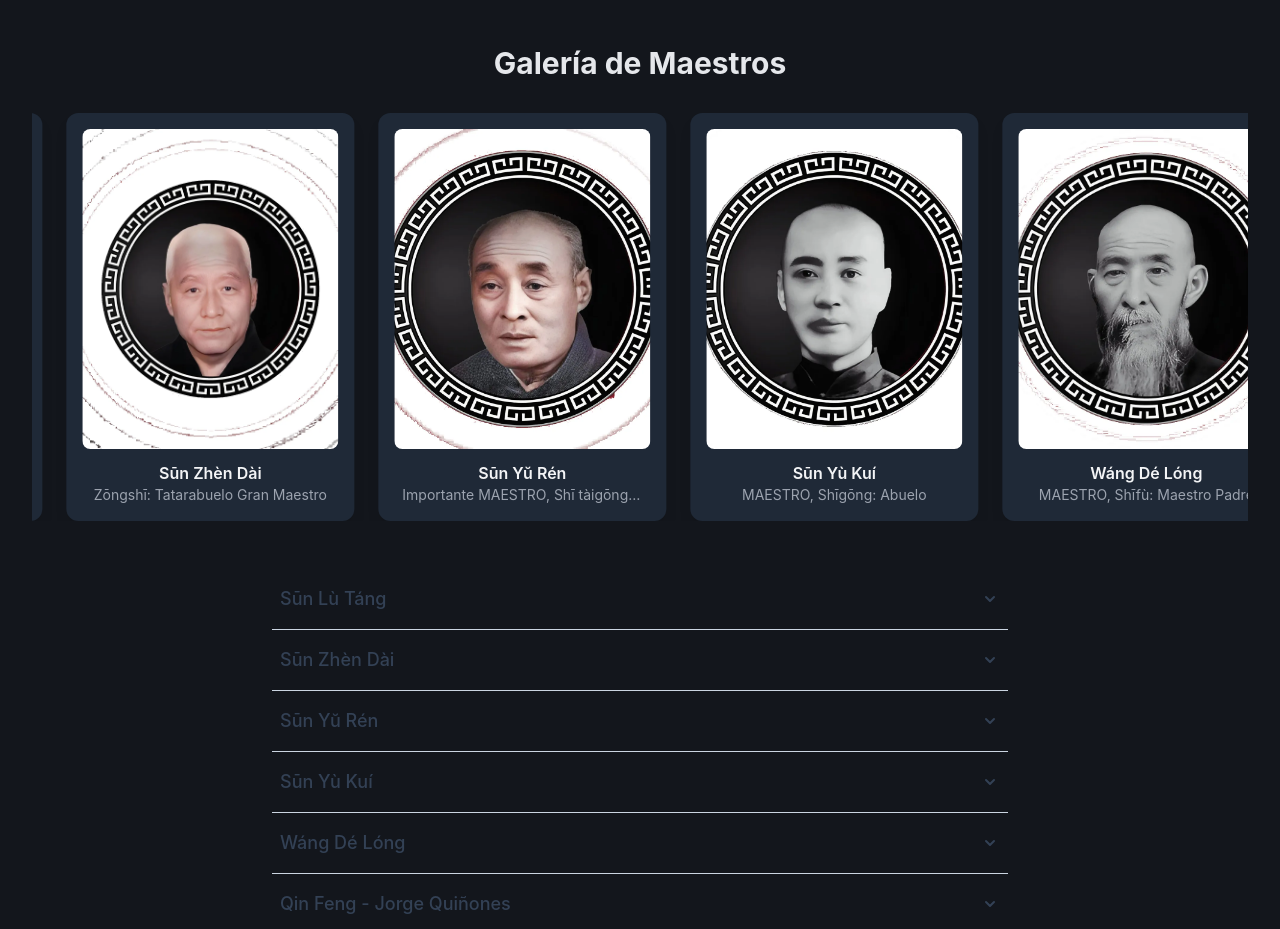
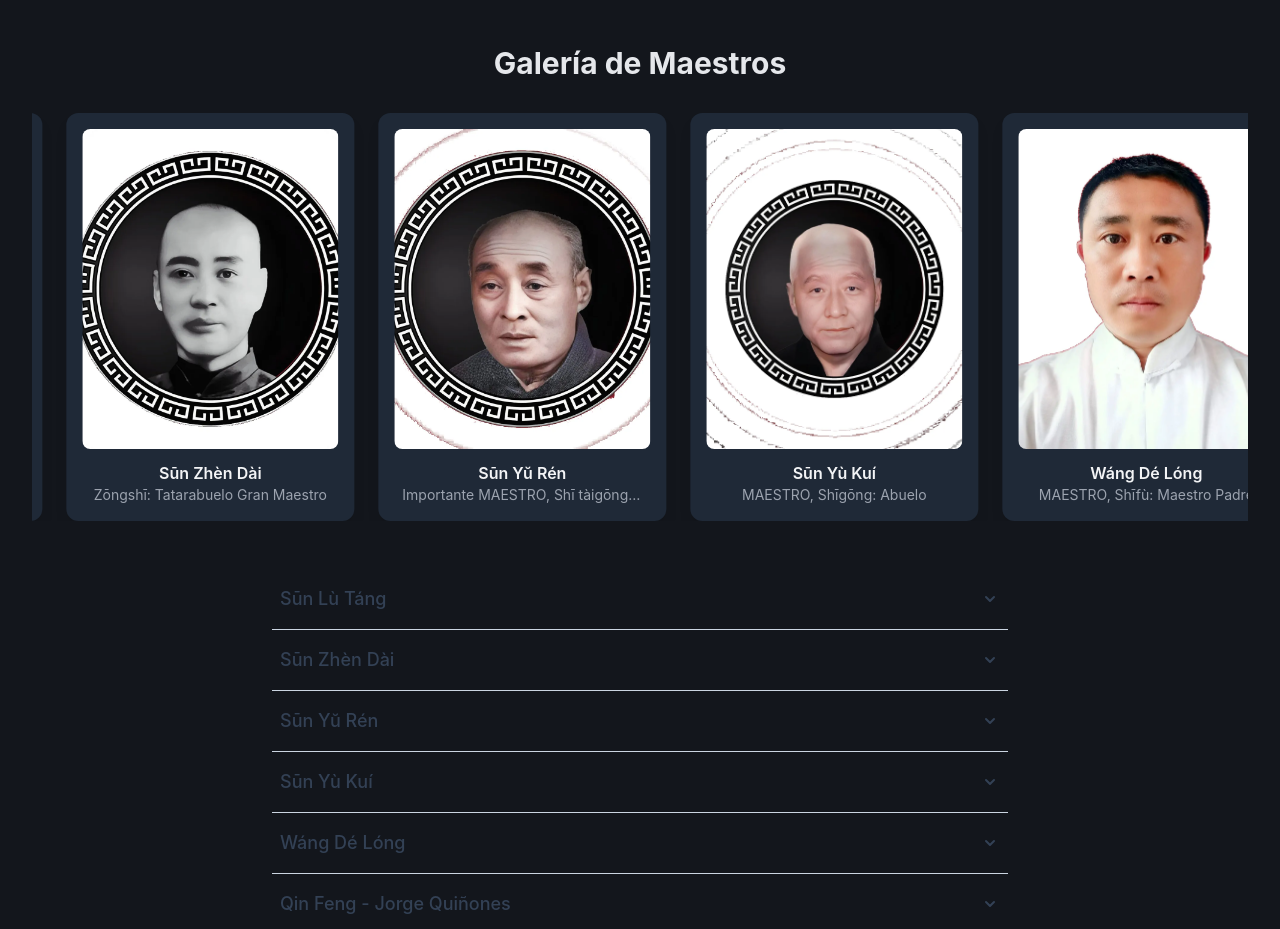
Before and after one commit to alexandersilvera/tai-chi-chuan-uruguay, an Astro site: page /linaje in a window 1280 px wide. Shown: the part 1148-2077 px from the top of the page. Built offline with nearby package versions, Linux system fonts and the light colour scheme; Astro itself is replaced by a stand-in of ours; no server answers.

Commit message:
fix: asociar correctamente las imagenes de los maestros con su biografia

```diff
--- a/src/pages/linaje.astro
+++ b/src/pages/linaje.astro
@@ -8,7 +8,7 @@ const lineageDataNested = [
   {
     name: "Sūn Lù Táng",
     title: "Zǔshī: Patriarca",
-    image: "/images/foto_linaje_1.webp",
+    image: "/images/foto_linaje_5.webp",
     link: "/maestros/sun-lutang",
     info: `
       <section class="mb-8">
@@ -96,7 +96,7 @@ const lineageDataNested = [
       {
         name: "Sūn Zhèn Dài",
         title: "Zōngshī: Tatarabuelo Gran Maestro",
-        image: "/images/foto_linaje_2.webp",
+        image: "/images/foto_linaje_4.webp",
         link: "/maestros/sun-zhendai",
         info: `
       <section class="mb-8">
@@ -210,7 +210,7 @@ const lineageDataNested = [
               {
                 name: "Sūn Yù Kuí",
                 title: "MAESTRO, Shīgōng: Abuelo",
-                image: "/images/foto_linaje_4.webp",
+                image: "/images/foto_linaje_2.webp",
                 link: "/maestros/sun-yukui",
                 info: `
       <section class="mb-8">
@@ -263,7 +263,7 @@ const lineageDataNested = [
                   {
                     name: "Wáng Dé Lóng",
                     title: "MAESTRO, Shīfù: Maestro Padre",
-                    image: "/images/foto_linaje_5.webp",
+                    image: "/images/foto_linaje_1.webp",
                     link: "/maestros/wang-delong",
                     info: `
       <section class="mb-8">
```
